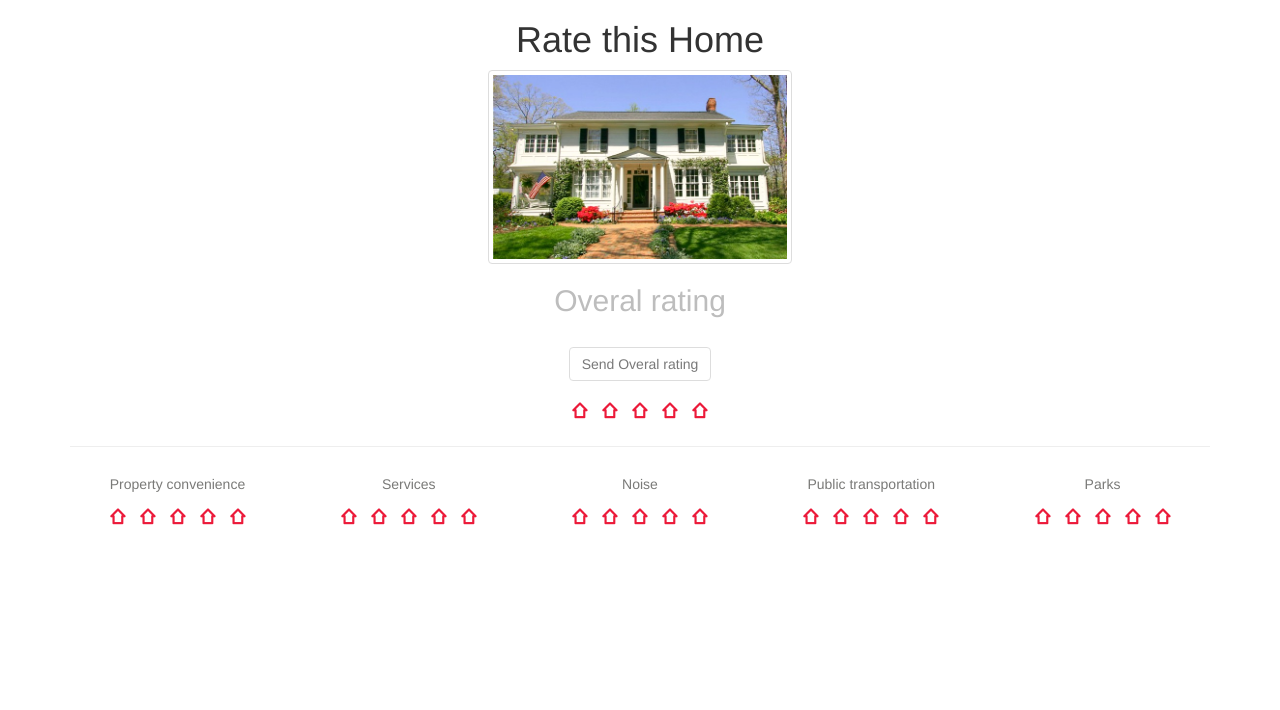
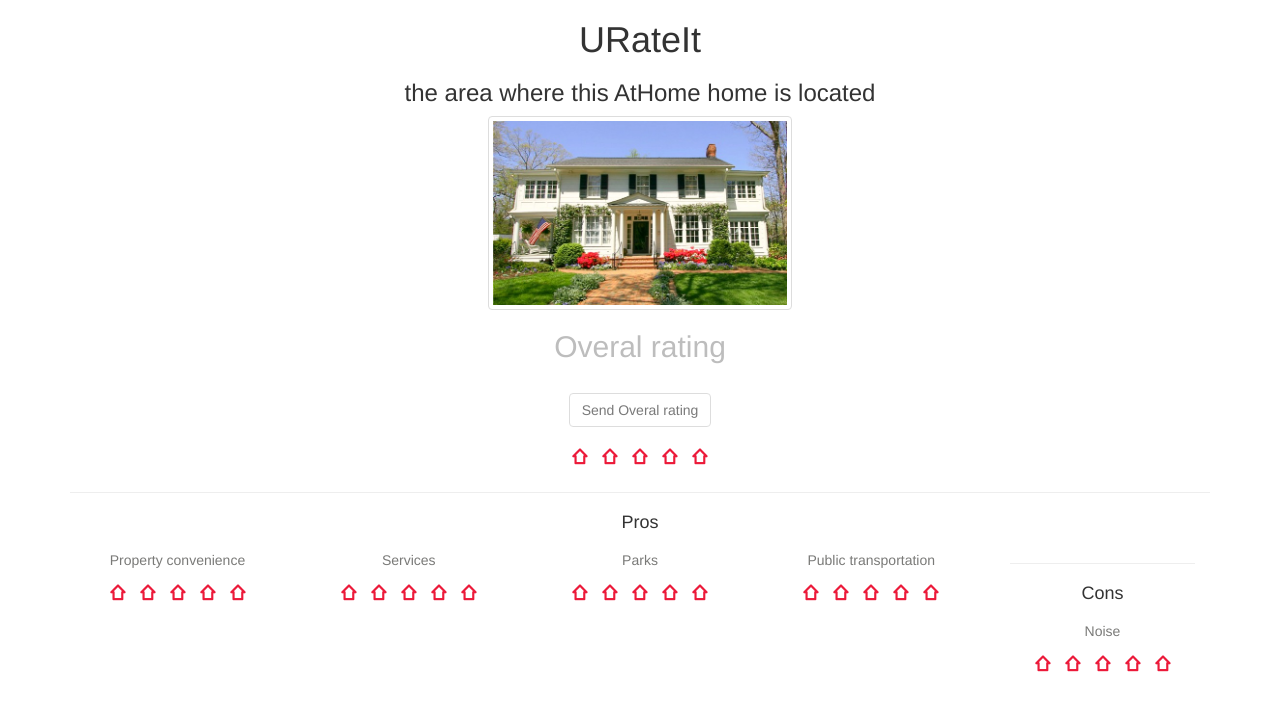
Before and after one commit to CodeClubLux/RateAtHome, a plain HTML site: page index.html in a window 1280 px wide. Drawn offline with nearby package versions, Linux system fonts and the light colour scheme.

Commit message:
Minor changes

```diff
--- a/index.html
+++ b/index.html
@@ -9,7 +9,8 @@
 		<script src="src/js/jquery.min.js"></script>
 	</head>
 	<body>
-		<h1>Rate this Home</h1>
+		<h1>URateIt</h1>
+		<h3>the area where this AtHome home is located</h3>
 
 		<div class="container">
 			<div class="row-fluid" id="div0">
@@ -31,6 +32,8 @@
 			</div>
 			<hr />
 
+			<h4>Pros</h4>
+
 			<div class="row-fluid" id="bottom-rate">
 
 				<div class="col-md-12">
@@ -43,16 +46,18 @@
 						<p id="div2"></p>
 					</div>
 					<div class="col-md-2">
-						<h5>Noise</h5>
-						<p id="div3"></p>
+						<h5>Parks</h5>
+						<p id="div5"></p>
 					</div>
 					<div class="col-md-3">
 						<h5>Public transportation</h5>
 						<p id="div4"></p>
 					</div>
+					<hr />
+					<h4>Cons</h4>
 					<div class="col-md-2">
-						<h5>Parks</h5>
-						<p id="div5"></p>
+						<h5>Noise</h5>
+						<p id="div3"></p>
 					</div>
 
 				</div>
```
